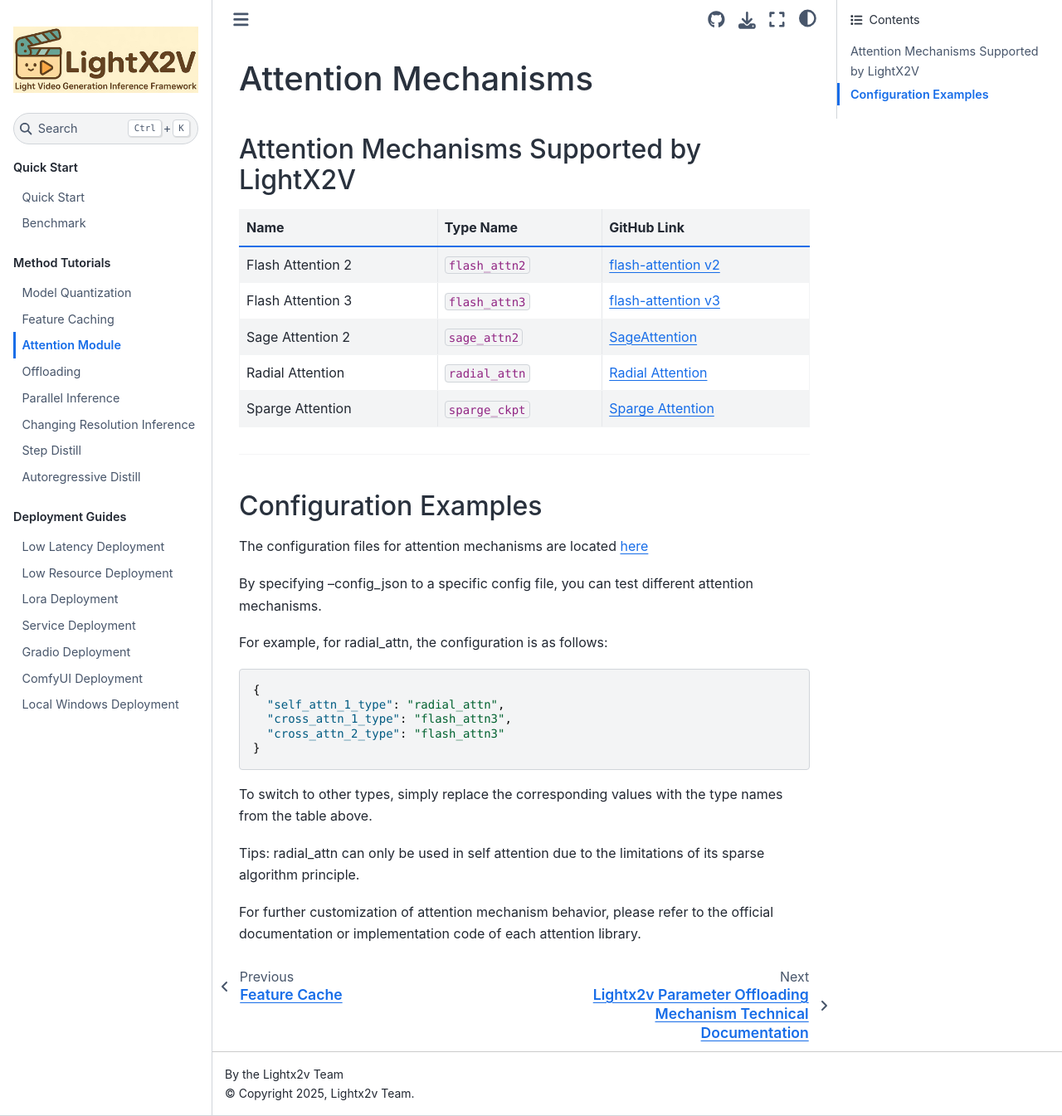
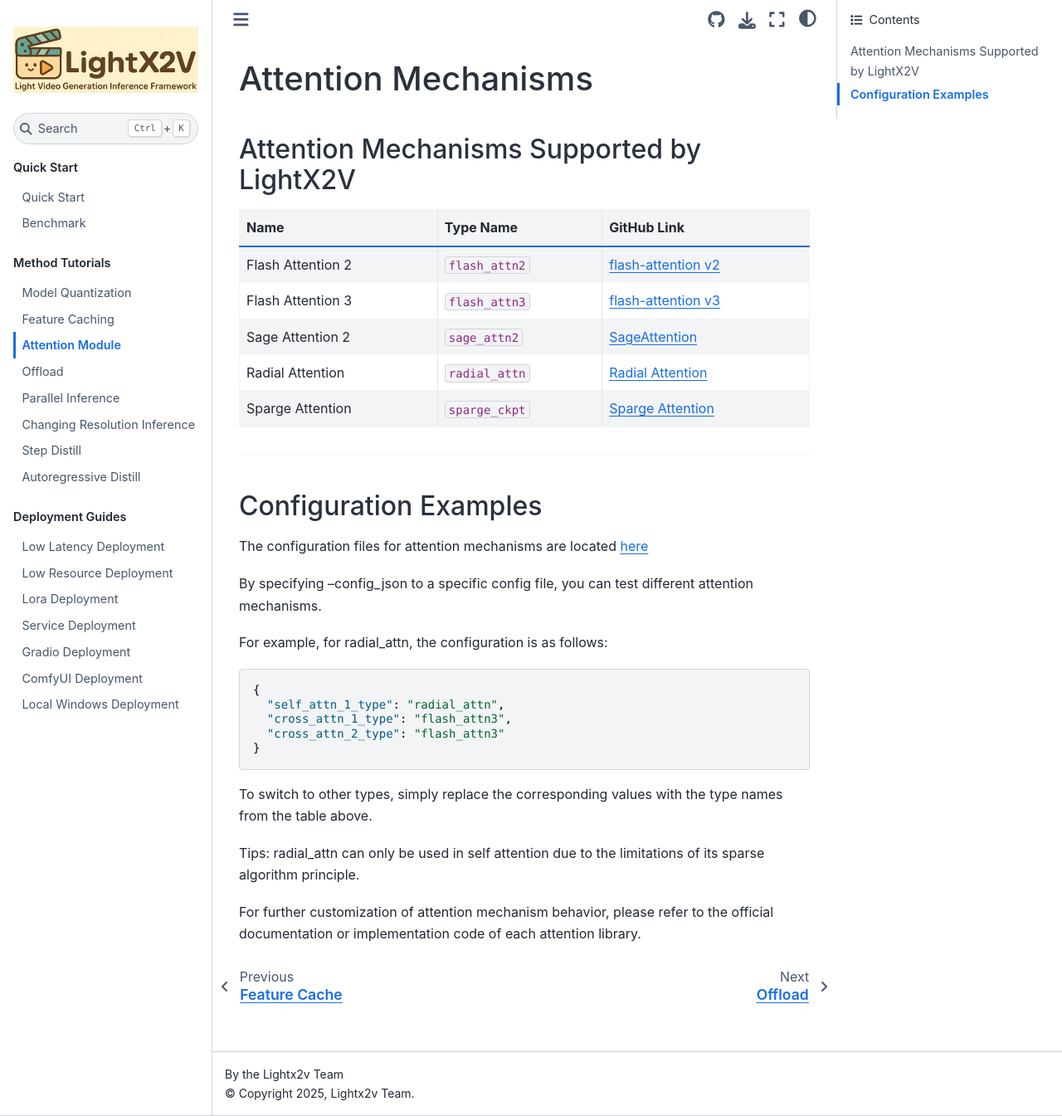
Before and after one commit to olek-soft-engineer/LightX2V, a Sphinx documentation site: the page built from docs/EN/source/method_tutorials/attention.md, in a window 1280 px wide and 1345 px high. Shown: the whole window at 83% size. Built offline with Sphinx 7.4.7 and the Sphinx Book theme 1.1.4, drawn with Linux system fonts in a browser that asks for light colours.

```diff
--- a/docs/EN/source/index.rst
+++ b/docs/EN/source/index.rst
@@ -46,7 +46,7 @@ Documentation
    Model Quantization <method_tutorials/quantization.md>
    Feature Caching <method_tutorials/cache.md>
    Attention Module <method_tutorials/attention.md>
-   Offloading <method_tutorials/offload.md>
+   Offload <method_tutorials/offload.md>
    Parallel Inference <method_tutorials/parallel.md>
    Changing Resolution Inference <method_tutorials/changing_resolution.md>
    Step Distill <method_tutorials/step_distill.md>
--- a/docs/EN/source/method_tutorials/offload.md
+++ b/docs/EN/source/method_tutorials/offload.md
@@ -1,4 +1,4 @@
-# Lightx2v Parameter Offloading Mechanism Technical Documentation
+# Offload
 
 ## 📖 Overview
 
```
Also changed, not shown: README.md (+1 -0 lines), README_zh.md (+1 -0 lines), docs/PAPERS_ZH_CN/source/papers/offload.md (+1 -1 lines), docs/ZH_CN/source/method_tutorials/offload.md (+1 -1 lines).
